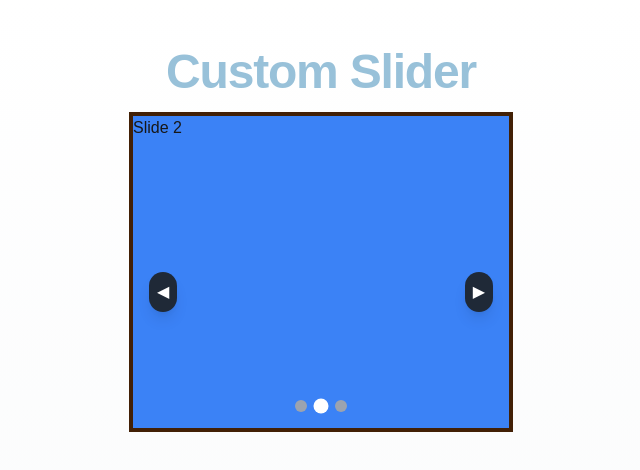
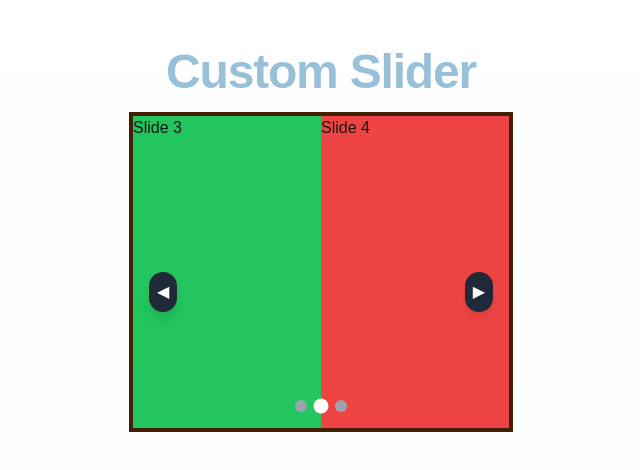
Before and after one commit to Ajya007/Carousel, a Next.js app: page / in a window 1280 px wide. Shown: the top 470 px of the page, without its empty margins (319-959 px from the left). Built offline with nearby package versions, Linux system fonts and the light colour scheme.

Commit message:
feat:item per slide feature added

```diff
--- a/src/app/page.tsx
+++ b/src/app/page.tsx
@@ -12,6 +12,9 @@ export default function Home() {
             <div className="w-full h-full bg-red-500">Slide 1</div>
             <div className="w-full h-full bg-blue-500">Slide 2</div>
             <div className="w-full h-full bg-green-500">Slide 3</div>
+            <div className="w-full h-full bg-red-500">Slide 4</div>
+            <div className="w-full h-full bg-blue-500">Slide 5</div>
+            <div className="w-full h-full bg-green-500">Slide 6</div>
           </Slider>
         </div>
       </section>
--- a/src/components/Slider/Slider.tsx
+++ b/src/components/Slider/Slider.tsx
@@ -1,4 +1,4 @@
-'use client';
+"use client";
 import React, {
   useState,
   Children,
@@ -13,7 +13,8 @@ interface SliderProps {
   children: ReactNode;
   autoPlay?: boolean;
   interval?: number;
-  direction?: 'horizontal' | 'vertical';
+  direction?: "horizontal" | "vertical";
+  itemsPerSlide?: number;
 }
 
 const Slider: React.FC<SliderProps> = ({
@@ -21,19 +22,20 @@ const Slider: React.FC<SliderProps> = ({
   autoPlay = true,
   interval = 3000,
   direction = "horizontal",
+  itemsPerSlide = 2,
 }) => {
   const slidesArray = Children.toArray(children);
   const totalSlides = slidesArray.length;
-
+  const totalGroups = Math.ceil(totalSlides / itemsPerSlide);
   const [currentIndex, setCurrentIndex] = useState(0);
 
   const nextSlide = useCallback(() => {
-    setCurrentIndex((prev) => (prev + 1) % totalSlides);
-  }, [totalSlides]);
+    setCurrentIndex((prev) => (prev + 1) % totalGroups);
+  }, [totalGroups]);
 
   const prevSlide = useCallback(() => {
-    setCurrentIndex((prev) => (prev - 1 + totalSlides) % totalSlides);
-  }, [totalSlides]);
+    setCurrentIndex((prev) => (prev - 1 + totalGroups) % totalGroups);
+  }, [totalGroups]);
 
   /****************  Auto-play functionality function *****************************/
   useEffect(() => {
@@ -42,30 +44,51 @@ const Slider: React.FC<SliderProps> = ({
     return () => clearInterval(timer);
   }, [autoPlay, interval, nextSlide]);
 
-  const transformStyle = direction === 'horizontal'
-    ? { transform: `translateX(-${currentIndex * 100}%)` }
-    : { transform: `translateY(-${currentIndex * 100}%)` };
+  /**************** Function to slice children into groups based on itemsPerSlide ****************/
+  const groupedSlides = () => {
+    const grouped = [];
+    for (let i = 0; i < slidesArray.length; i += itemsPerSlide) {
+      grouped.push(slidesArray.slice(i, i + itemsPerSlide));
+    }
+    return grouped;
+  };
+
+  const transformStyle =
+    direction === "horizontal"
+      ? { transform: `translateX(-${currentIndex * 100}%)` }
+      : { transform: `translateY(-${currentIndex * 100}%)` };
 
   return (
     <div className="relative w-full h-full overflow-hidden">
       <div
-        className={`flex h-full ${direction === 'vertical' ? 'flex-col' : ''} transition-transform duration-500 ease-in-out`}
+        className={`flex h-full ${
+          direction === "vertical" ? "flex-col" : ""
+        } transition-transform duration-500 ease-in-out`}
         style={transformStyle}
       >
-        {slidesArray.map((child, index) => (
-          <div key={index} className="w-full h-full shrink-0">
-            {child}
+        {groupedSlides().map((group, index) => (
+          <div key={index} className="w-full h-full shrink-0 flex">
+            {group.map((child, childIndex) => (
+              <div key={childIndex} className="w-full h-full">
+                {child}
+              </div>
+            ))}
           </div>
         ))}
       </div>
 
       {/* Navigation component containing next and previous arrows */}
-      <Navigation prevSlide={prevSlide} nextSlide={nextSlide} direction={direction} />
+      <Navigation
+        prevSlide={prevSlide}
+        nextSlide={nextSlide}
+        direction={direction}
+      />
 
       {/* Indicator component containing dots */}
       <Indicators
         currentIndex={currentIndex}
-        slidesArray={slidesArray}
+        // slidesArray={slidesArray}
+        groupedSlides={groupedSlides()}
         setCurrentIndex={setCurrentIndex}
         direction={direction}
       />
--- a/src/components/Slider/SliderIndicator.tsx
+++ b/src/components/Slider/SliderIndicator.tsx
@@ -1,20 +1,27 @@
-'use client';
-
+"use client";
 import React from "react";
-
 interface IndicatorsProps {
   currentIndex: number;
-  slidesArray: React.ReactNode[];
+  groupedSlides: React.ReactNode[][];
   setCurrentIndex: (index: number) => void;
-  direction: 'horizontal' | 'vertical';
+  direction: "horizontal" | "vertical";
 }
 
-const Indicators: React.FC<IndicatorsProps> = ({ currentIndex, slidesArray, setCurrentIndex, direction }) => {
+const Indicators: React.FC<IndicatorsProps> = ({
+  currentIndex,
+  groupedSlides,
+  setCurrentIndex,
+  direction,
+}) => {
   return (
     <div
-    className={`absolute ${direction === 'horizontal' ? 'bottom-4 left-1/2 transform -translate-x-1/2' : 'top-1/2 right-4 transform -translate-y-1/2'} flex ${direction === 'vertical' ? 'flex-col gap-2' : 'gap-2'}`}
+      className={`absolute ${
+        direction === "horizontal"
+          ? "bottom-4 left-1/2 transform -translate-x-1/2"
+          : "top-1/2 right-4 transform -translate-y-1/2"
+      } flex ${direction === "vertical" ? "flex-col gap-2" : "gap-2"}`}
     >
-      {slidesArray.map((_, index) => (
+      {groupedSlides.map((_, index) => (
         <button
           key={index}
           onClick={() => setCurrentIndex(index)}
--- a/src/components/Slider/SliderNavigation.tsx
+++ b/src/components/Slider/SliderNavigation.tsx
@@ -1,7 +1,5 @@
 "use client";
-
 import React from "react";
-
 interface NavigationProps {
   prevSlide: () => void;
   nextSlide: () => void;
```
